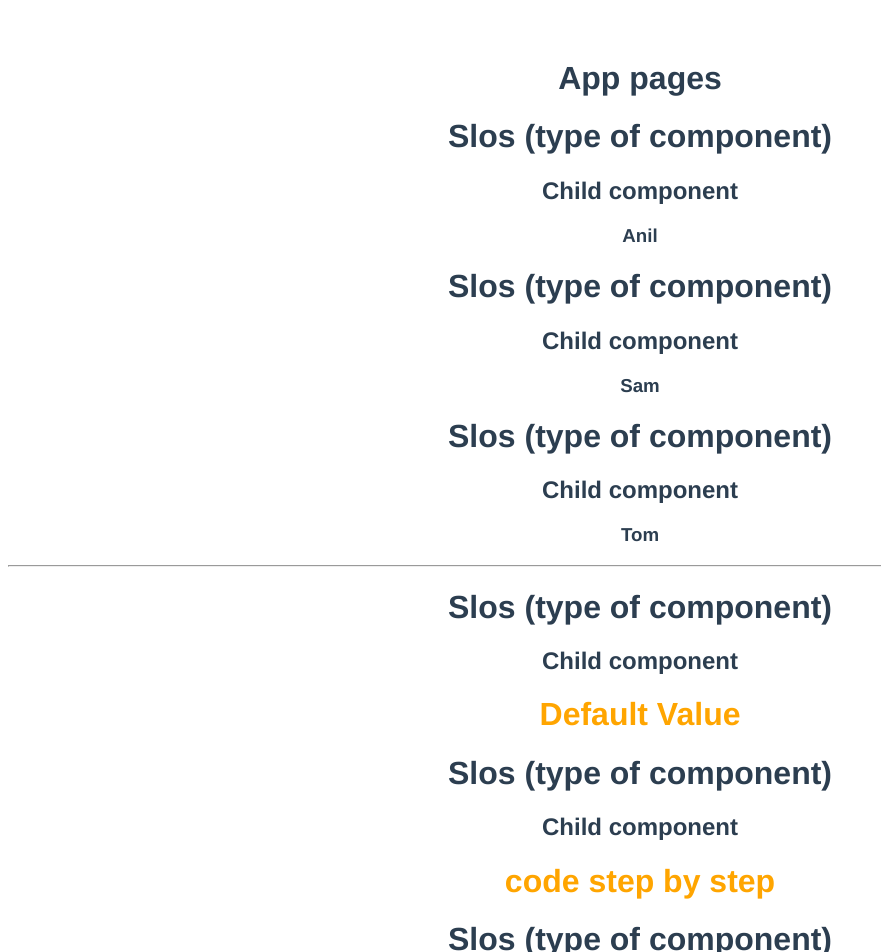
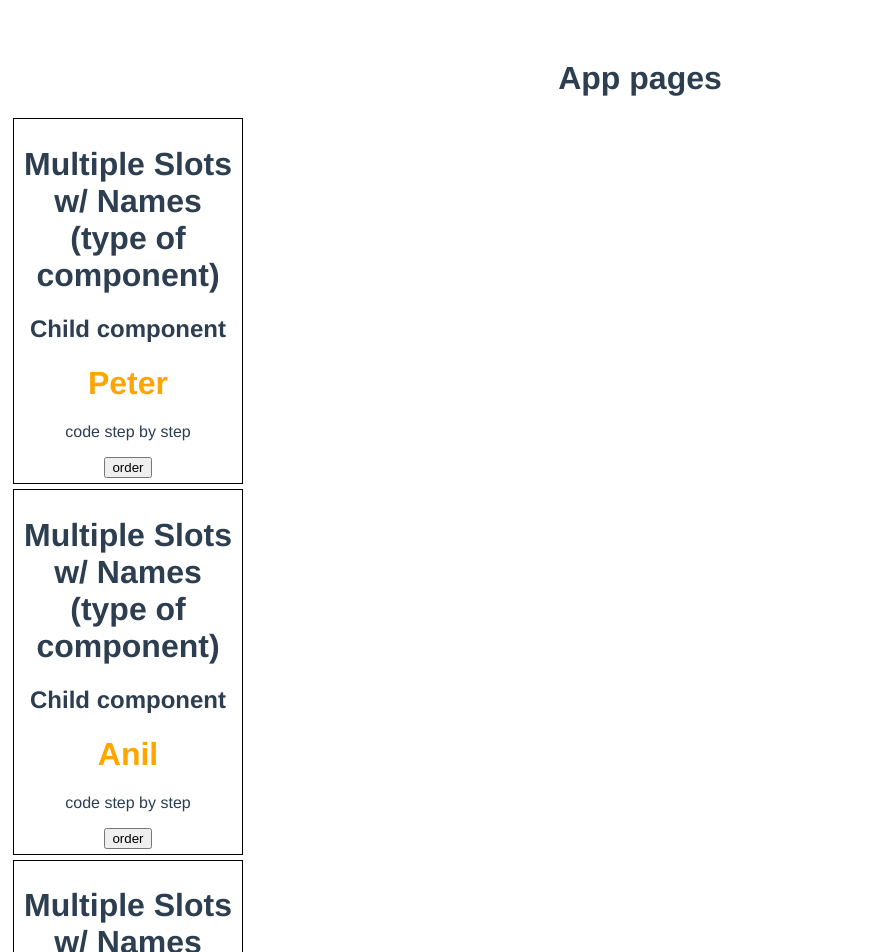
Before and after one commit to simonvista/Vue3, a Vue app: page / in a window 1280 px wide. Shown: the top 952 px of the page, without its empty margins (0-881 px from the left). Built offline with nearby package versions, Linux system fonts and the light colour scheme.

Commit message:
30-0000 is done

```diff
--- a/src/components/Child.vue
+++ b/src/components/Child.vue
@@ -1,18 +1,23 @@
 <template>
-  <div>
-    <h1>Slos (type of component)</h1>
+  <div class="cart">
+    <h1>Multiple Slots w/ Names (type of component)</h1>
     <h2>Child component</h2>
-    <h3>{{ name }}</h3>
-    <slot />
+    <header>
+      <slot name="header">default header</slot>
+    </header>
+    <body>
+      <slot name="body">default body</slot>
+    </body>
+    <footer>
+      <slot name="footer">default footer</slot>
+    </footer>
   </div>
 </template>
 
 <script>
 export default {
   name: "Child",
-  props: {
-    name: String,
-  },
+  props: {},
   data() {
     return {};
   },
@@ -24,3 +29,13 @@ export default {
   computed: {},
 };
 </script>
+
+<style>
+.cart {
+  border: black 1px solid;
+  width: 218px;
+  padding: 5px;
+  margin: 5px;
+  text-align: center;
+}
+</style>
--- a/src/components/Home.vue
+++ b/src/components/Home.vue
@@ -1,16 +1,37 @@
 <template>
-  <Child name="Anil" />
-  <Child name="Sam" />
-  <Child name="Tom" />
-  <hr />
-  <!-- slot is the passed between child open & close tags -->
-  <Child><h1>Default Value</h1></Child>
-  <!-- <h1>code step by step</h1> is the slot passed to child component-->
-  <Child><h1>code step by step</h1></Child>
-  <!-- pass <h2>Anil Sidhu</h2> as slot to child component -->
-  <Child><h2>Anil Sidhu</h2></Child>
-  <!-- pass img as slot to child component -->
-  <Child><img src="../assets/logo.png" alt=""/></Child>
+  <Child>
+    <template v-slot:header>
+      <h1>Peter</h1>
+    </template>
+    <template v-slot:body>
+      <p>code step by step</p>
+    </template>
+    <template v-slot:footer>
+      <button>order</button>
+    </template>
+  </Child>
+  <Child>
+    <template v-slot:header>
+      <h1>Anil</h1>
+    </template>
+    <template v-slot:body>
+      <p>code step by step</p>
+    </template>
+    <template v-slot:footer>
+      <button>order</button>
+    </template>
+  </Child>
+  <Child>
+    <template v-slot:header>
+      <h1>Tom</h1>
+    </template>
+    <template v-slot:body>
+      <p>code step by step</p>
+    </template>
+    <template v-slot:footer>
+      <button>order</button>
+    </template>
+  </Child>
 </template>
 
 <script>
```
